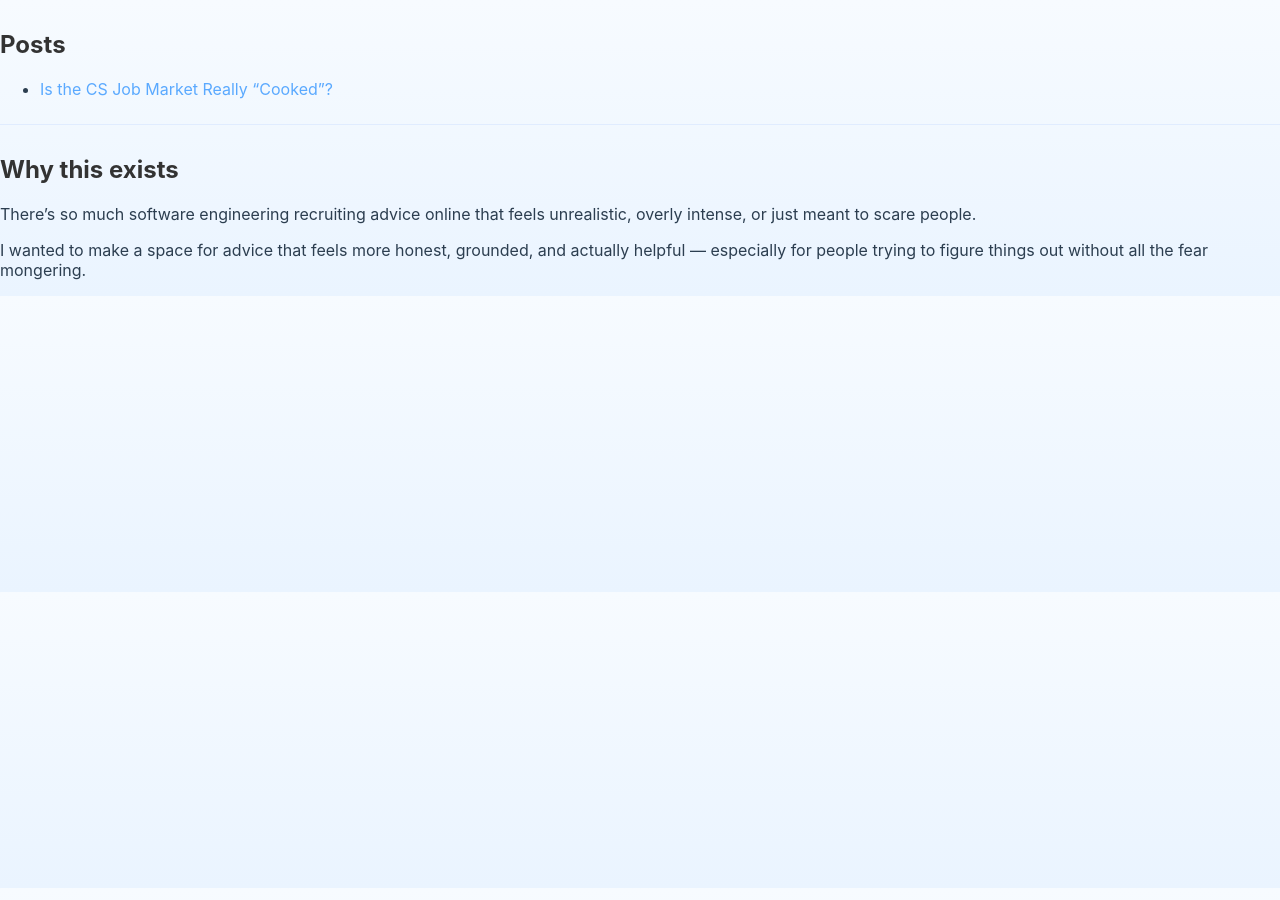
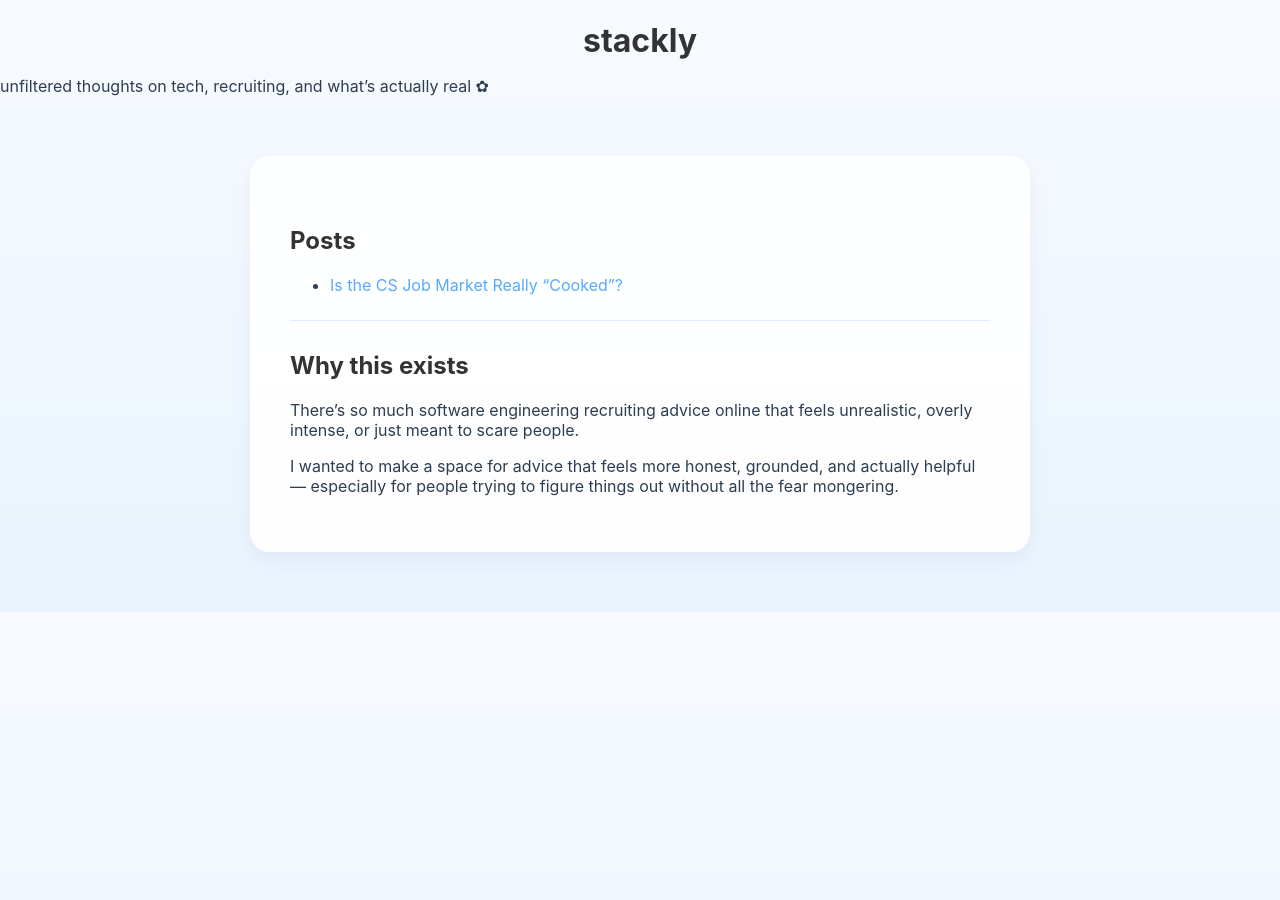
Before and after one commit to hiredmaybe67/hiredmaybe67.github.io, a Jekyll site: the page built from index.md, in a window 1280 px wide. Built offline with Jekyll 4.4.1, drawn with Linux system fonts in a browser that asks for light colours.

Commit message:
Update default.html

```diff
--- a/_layouts/default.html
+++ b/_layouts/default.html
@@ -12,12 +12,6 @@
       background: linear-gradient(to bottom, #f7fbff, #eaf4ff);
       color: #2c3e50;
     }
-<div class="banner">
-  <div class="banner-content">
-    <h1>stackly</h1>
-    <p>unfiltered thoughts on tech, recruiting, and what’s actually real ✿</p>
-  </div>
-</div>
     .container {
       max-width: 700px;
       margin: 60px auto;
@@ -66,6 +60,12 @@
 </head>
 
 <body>
+  <div class="banner">
+  <div class="banner-content">
+    <h1>stackly</h1>
+    <p>unfiltered thoughts on tech, recruiting, and what’s actually real ✿</p>
+  </div>
+</div>
   <div class="container">
     {{ content }}
   </div>
```
